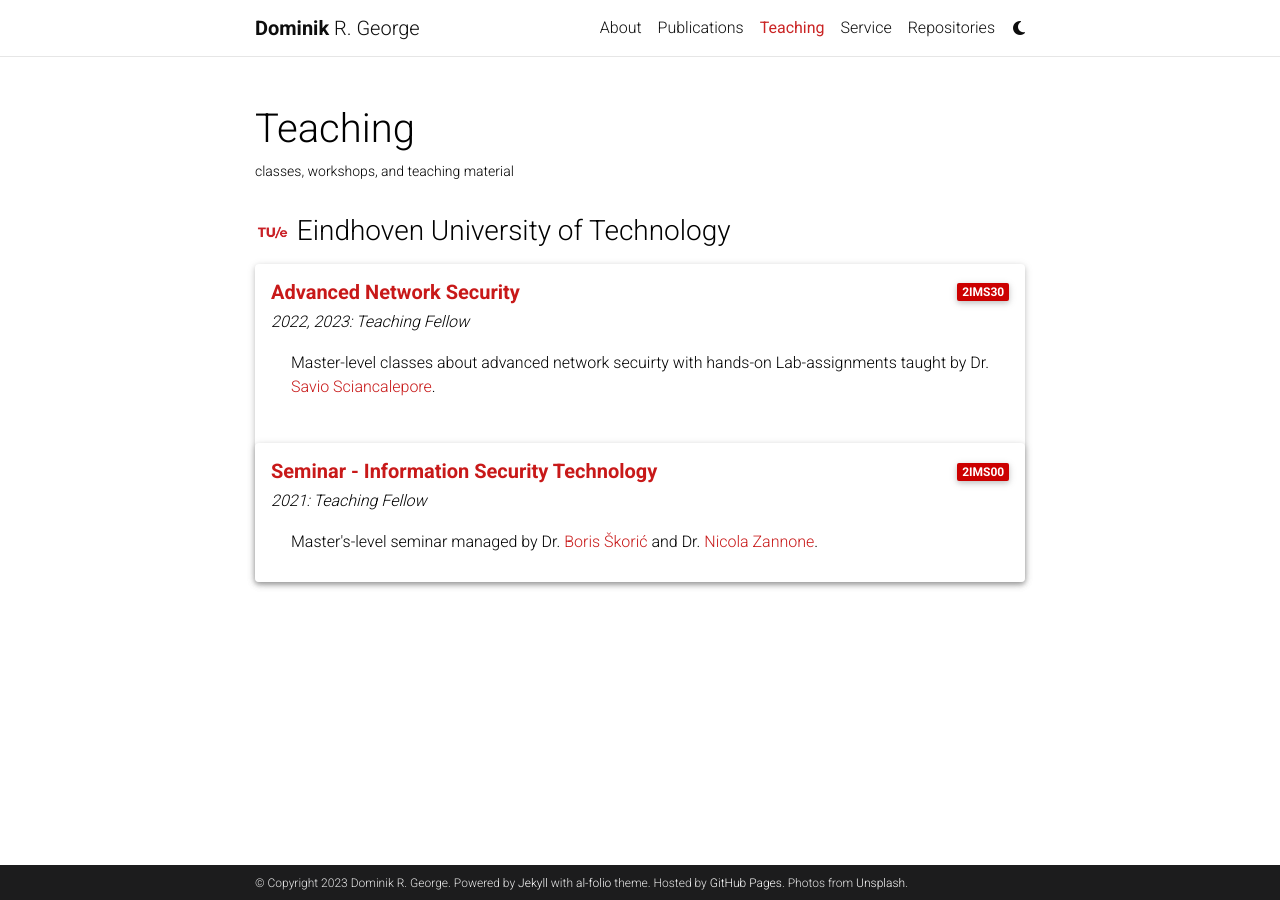
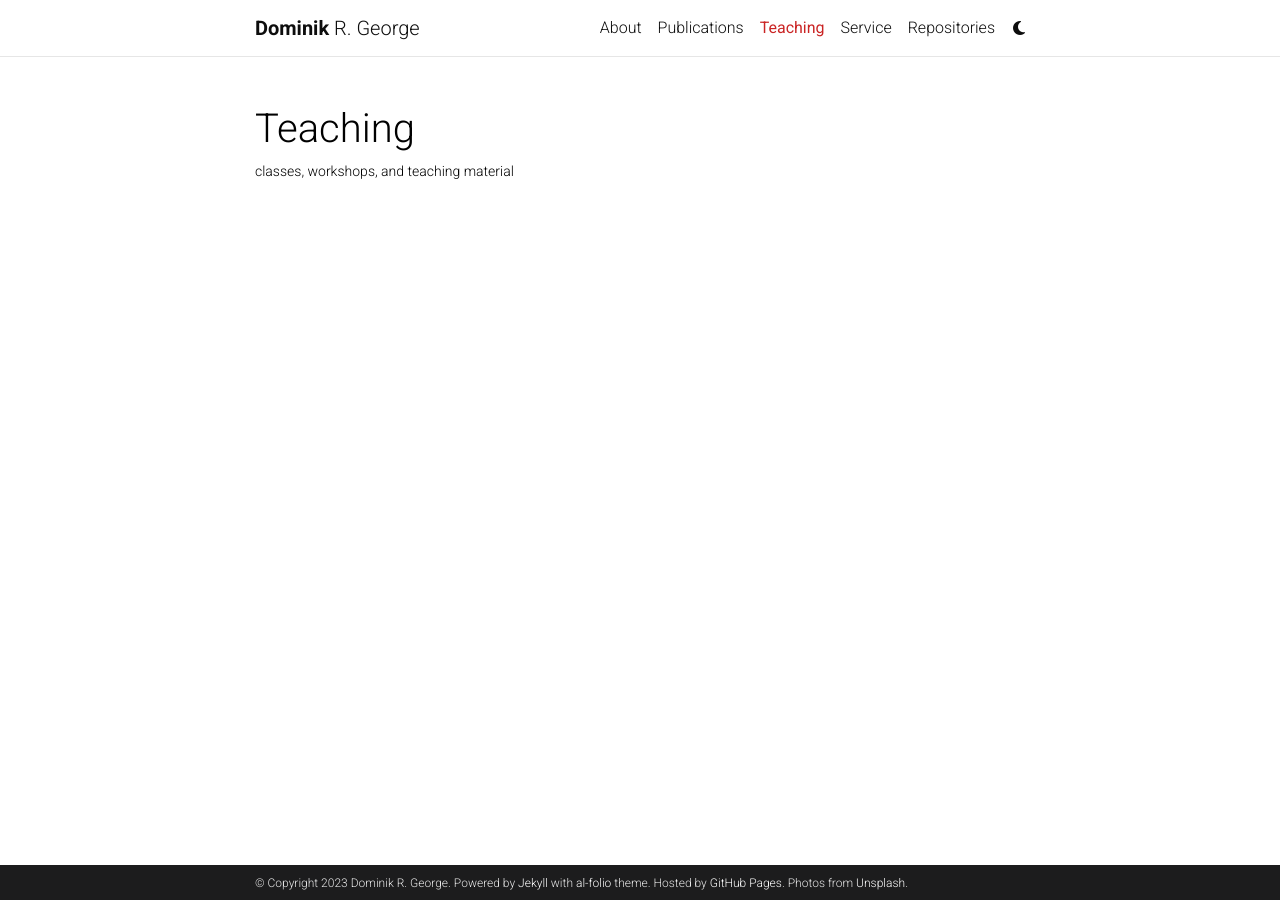
Before and after one commit to DominikRoy/DominikRoy.github.io, a Jekyll site: the page built from _pages/teaching.md, in a window 1280 px wide. Built offline with Jekyll 4.4.1, drawn with Linux system fonts in a browser that asks for light colours; comment, search, counter and statistics services are not loaded; a style sheet for code colours, icons or effects is not loaded.

Commit message:
Updated teaching pages. Still in work in progress.

```diff
--- a/_pages/teaching.md
+++ b/_pages/teaching.md
@@ -6,42 +6,3 @@
 nav_order: 2
 description: classes, workshops, and teaching material
 ---
-
-
-<h3 class="mt-4"><a target="_blank" href="https://tue.nl/"><img src="/assets/img/logos/tue-logo.png" width="35" /></a> Eindhoven University of Technology</h3>
-<div class="card mt-3">
-  <div class="p-3">
-    <div class="row">
-      <div class="col-sm-10">
-        <h5 class="font-weight-bold"><a target="_blank" href="https://canvas.tue.nl/courses/22036">Advanced Network Security</a></h5>
-      </div>
-      <div class="col-sm-2 text-left text-sm-right">
-        <span class="badge font-weight-bold danger-color-dark text-uppercase align-middle">
-            2IMS30
-        </span>
-      </div>
-    </div>
-    <h6 class="font-italic mt-2 mt-sm-0">2022, 2023: Teaching Fellow</h6>
-    <ul class="card-text font-weight-light list-group list-group-flush">
-      <li class="list-group-item">Master-level classes about advanced network secuirty with hands-on Lab-assignments taught by Dr. <a target="_blank" href="https://research.tue.nl/en/persons/savio-sciancalepore">Savio Sciancalepore</a>.</li>
-    </ul>
-  </div>
-
-<div class="card mt-3">
-  <div class="p-3">
-    <div class="row">
-      <div class="col-sm-10">
-        <h5 class="font-weight-bold"><a target="_blank" href="https://canvas.tue.nl/courses/15035">Seminar - Information Security Technology</a></h5>
-      </div>
-      <div class="col-sm-2 text-left text-sm-right">
-        <span class="badge font-weight-bold danger-color-dark text-uppercase align-middle">
-            2IMS00
-        </span>
-      </div>
-    </div>
-    <h6 class="font-italic mt-2 mt-sm-0">2021: Teaching Fellow</h6>
-    <ul class="card-text font-weight-light list-group list-group-flush">
-      <li class="list-group-item">Master's-level seminar managed by Dr. <a target="_blank" href="https://www.tue.nl/en/research/researchers/boris-skoric/">Boris Škorić</a> and Dr. <a target="_blank" href="https://www.tue.nl/en/research/researchers/nicola-zannone/">Nicola Zannone</a>.</li>
-    </ul>
-  </div>
-</div>
```
Also changed, not shown: _data/teaching.yml (added, +11 -0 lines), _layouts/teaching.html (added, +38 -0 lines).
